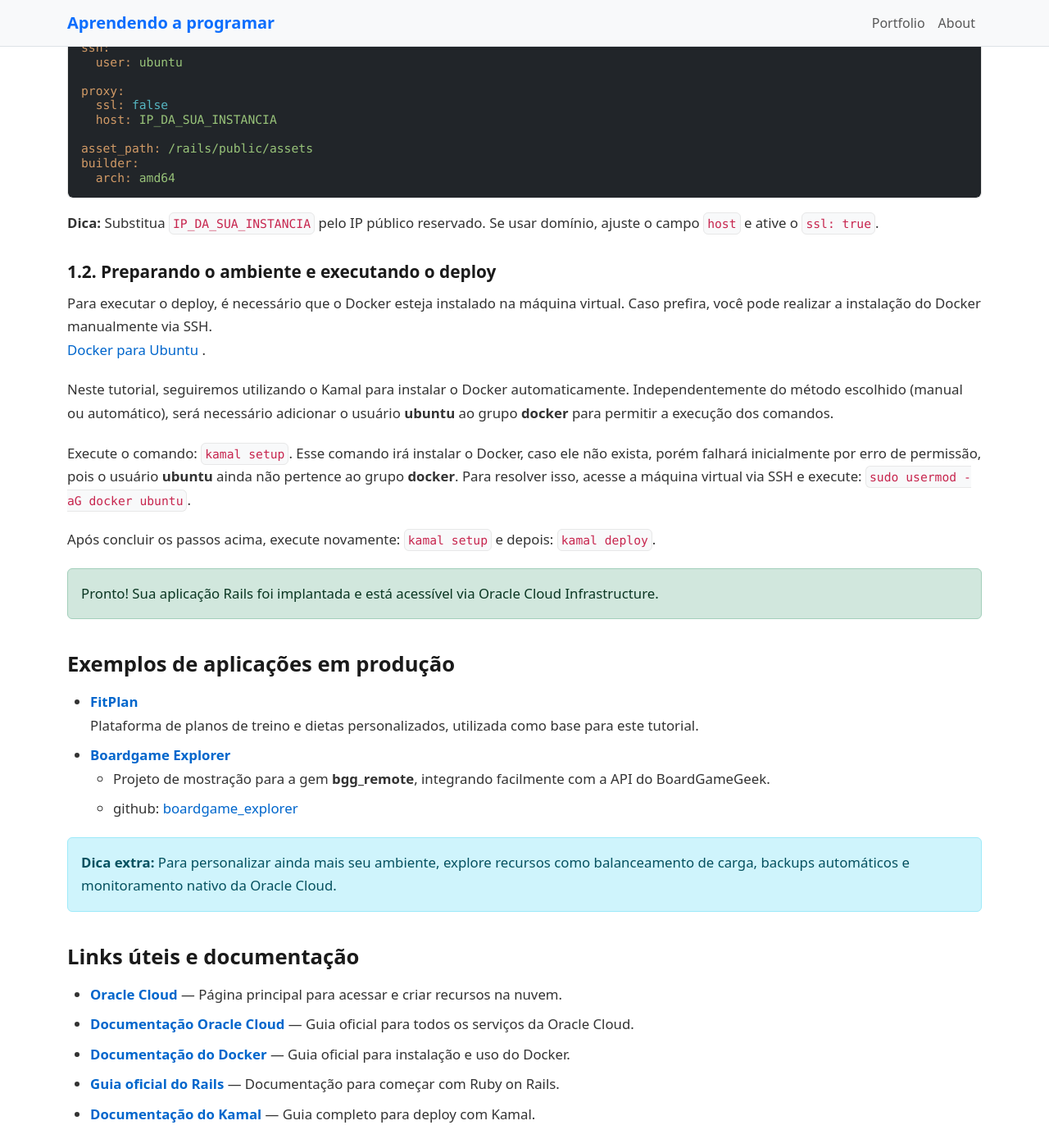
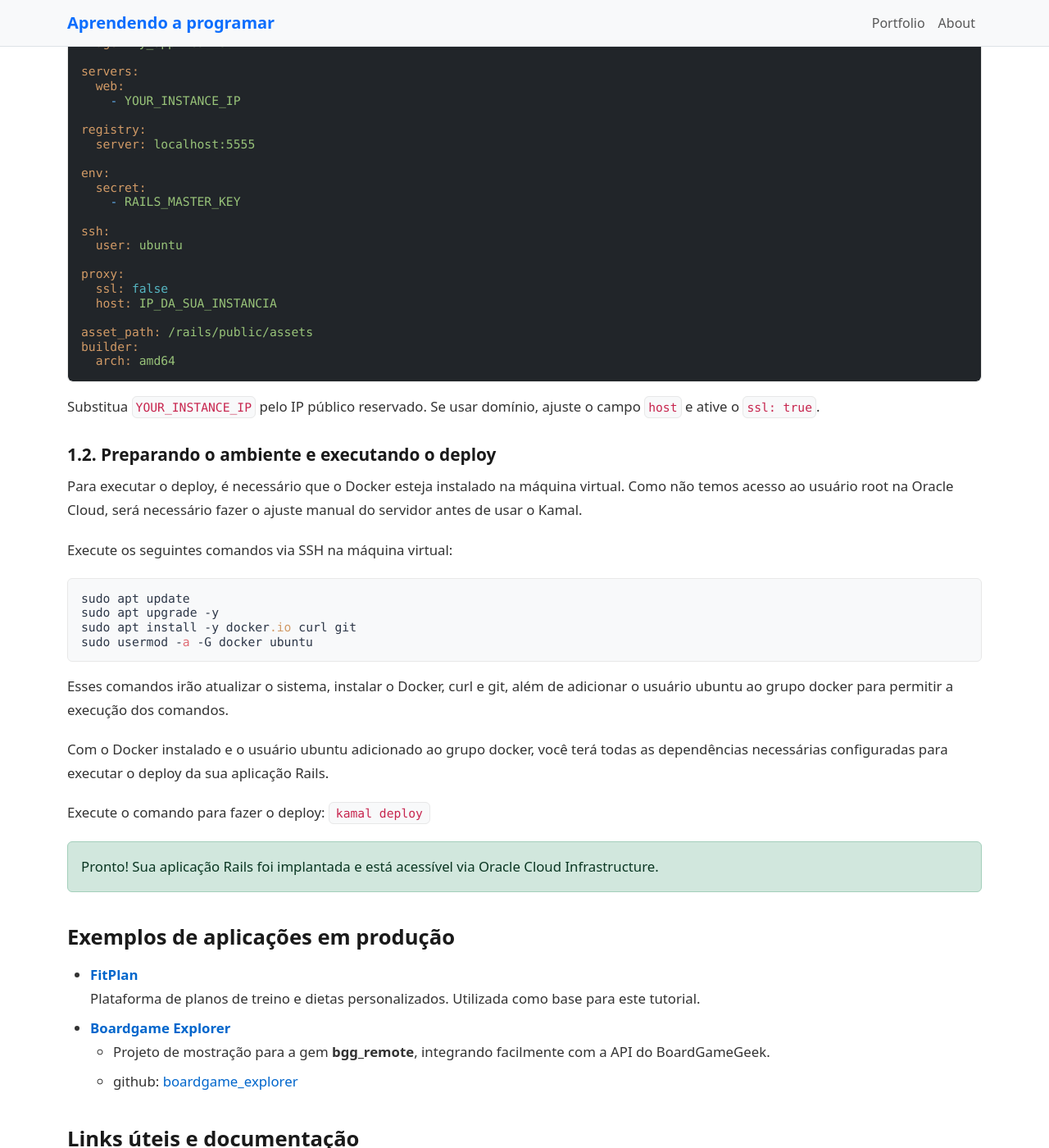
Before and after one commit to nicollinoxx/nicollinoxx.github.io, a Jekyll site: the page built from _posts/2025-12-28-deploying_with_oracle_cloud.html, in a window 1280 px wide and 1400 px high, scrolled down 9272 px. Shown: the whole window at 82% size. Built offline with Jekyll 4.4.1, drawn with Linux system fonts in a browser that asks for light colours; comment, search, counter and statistics services are not loaded; some of the changed text lies outside the part shown.

Commit message:
Update 2025-12-28-deploying_with_oracle_cloud.html

```diff
--- a/_posts/2025-12-28-deploying_with_oracle_cloud.html
+++ b/_posts/2025-12-28-deploying_with_oracle_cloud.html
@@ -7,14 +7,8 @@ pinned: true
 ---
 
 <p>
-  Este tutorial é um guia rapido para implantação na Oracle Cloud Infrastructure (OCI) usando o Kamal, com automação, segurança e escalabilidade.
-  Este guia cobre desde a criação da instância até o deploy final, com dicas práticas e exemplos reais.
-</p>
-
-<p>
-  O deploy de aplicações modernas exige automação, segurança e flexibilidade. Neste tutorial,
-  você vai aprender como unir o poder do <strong>Oracle Cloud</strong> com a praticidade do <strong>Kamal</strong>
-  para entregar aplicações Rails em produção de forma eficiente e profissional.
+  Este tutorial ensina como fazer o deploy de uma aplicação Rails na Oracle Cloud com Kamal,
+  cobrindo desde a criação da instância até a publicação, com exemplos reais.
 </p>
 
 <h2 class="mt-5">Pré-requisitos</h2>
@@ -44,21 +38,19 @@ pinned: true
 </p>
 <img class="img-fluid rounded shadow mb-3" src="/attachments/deploying_with_oracle_cloud/configuring_virtual_machine_image.png" alt="Configuração da imagem" />
 
+<p>Na seção de imagens, selecione <strong>Ubuntu</strong>, a versão utilizada para este tutorial.</p>
+<img class="img-fluid rounded shadow mb-3" src="/attachments/deploying_with_oracle_cloud/select_virtual_machine_image.png" alt="Configuração da imagem" />
+
 <p>
-  Recomendo utilizar o Ubuntu 24.04 Minimal, pois é leve, estável e ideal para servidores. Após selecionar, defina um nome para sua instância para facilitar a identificação no painel.
+  Em image name recomendo utilizar o Ubuntu 24.04 Minimal, pois é leve, estável e ideal para servidores. Após selecionar, defina um nome para sua instância para facilitar a identificação no painel.
 </p>
 <img class="img-fluid rounded shadow mb-3" src="/attachments/deploying_with_oracle_cloud/virtual_machine_image_name.png" alt="Nomeando instância" />
 
 <h3>1.1. Configurando rede</h3>
 <p>
-  Crie uma <strong>Virtual Cloud Network</strong> exclusiva para sua instância. Para ambientes de produção, restrinja o acesso apenas aos IPs necessários.
+  Crie uma <strong>Virtual Cloud Network</strong> exclusiva para sua instância.
 </p>
 <img class="img-fluid rounded shadow mb-3" src="/attachments/deploying_with_oracle_cloud/virtual_machine_primary_network.png" alt="Configuração de rede" />
-
-<p>
-  Dica: você pode personalizar as regras de firewall e sub-redes conforme a necessidade do seu projeto.
-  Para ambientes de produção, é fundamental revisar cuidadosamente as regras de segurança.
-</p>
 
 <h3>1.2. Gerando e adicionando a chave SSH</h3>
 
@@ -84,7 +76,7 @@ pinned: true
 <img class="img-fluid rounded shadow mb-3" src="/attachments/deploying_with_oracle_cloud/oracle_cloud_ssh_key.png" alt="Campo para colar a chave pública na Oracle Cloud" />
 
 <p>
-  Cole a chave pública no campo indicado durante a criação da instância. Isso permitirá que
+  Ainda na etapa <strong>Networking</strong>, Cole a chave pública no campo indicado durante a criação da instância. Isso permitirá que
   apenas quem possuir a chave privada tenha acesso ao servidor via SSH, aumentando a segurança.
 </p>
 
@@ -140,7 +132,6 @@ pinned: true
 <img class="img-fluid rounded shadow mb-3" src="/attachments/deploying_with_oracle_cloud/add_ingress_rules.png" alt="Adicionando regra de entrada" />
 
 <p>
-  <strong>Dica:</strong> Em ambientes de produção, restrinja o acesso apenas aos IPs necessários para aumentar a segurança.<br>
   <strong>Para acessar a máquina, execute:</strong> <code class="p-1">ssh ubuntu@ip_publico_da_sua_instancia</code>
 </p>
 
@@ -161,12 +152,12 @@ pinned: true
 </p>
 
 <pre><code class="bg-dark text-light p-3 rounded">
-service: minha_app
-image: minha_app
+service: my_application
+image: my_application
 
 servers:
   web:
-    - IP_DA_SUA_INSTANCIA
+    - YOUR_INSTANCE_IP
 
 registry:
   server: localhost:5555
@@ -174,8 +165,6 @@ registry:
 env:
   secret:
     - RAILS_MASTER_KEY
-  clear:
-    SOLID_QUEUE_IN_PUMA: true
 
 ssh:
   user: ubuntu
@@ -190,7 +179,7 @@ builder:
 </code></pre>
 
 <p>
-  <strong>Dica:</strong> Substitua <code class="p-1">IP_DA_SUA_INSTANCIA</code> pelo IP público reservado. Se usar domínio, ajuste o campo
+  Substitua <code class="p-1">YOUR_INSTANCE_IP</code> pelo IP público reservado. Se usar domínio, ajuste o campo
   <code class="p-1">host</code> e ative o <code class="p-1">ssl: true</code>.
 </p>
 
@@ -198,27 +187,31 @@ builder:
 
 <p>
   Para executar o deploy, é necessário que o Docker esteja instalado na máquina virtual.
-  Caso prefira, você pode realizar a instalação do Docker manualmente via SSH.<br>
-  <a href="https://docs.docker.com/engine/install/ubuntu/" target="_blank">
-    Docker para Ubuntu
-  </a>.
+  Como não temos acesso ao usuário root na Oracle Cloud, será necessário fazer o ajuste manual do servidor antes de usar o Kamal.
 </p>
 
 <p>
-  Neste tutorial, seguiremos utilizando o Kamal para instalar o Docker automaticamente.
-  Independentemente do método escolhido (manual ou automático), será necessário adicionar o usuário
-  <strong>ubuntu</strong> ao grupo <strong>docker</strong> para permitir a execução dos comandos.
+  Execute os seguintes comandos via SSH na máquina virtual:
+</p>
+
+<pre><code>sudo apt update
+sudo apt upgrade -y
+sudo apt install -y docker.io curl git
+sudo usermod -a -G docker ubuntu
+</code></pre>
+
+<p>
+  Esses comandos irão atualizar o sistema, instalar o Docker, curl e git, além de adicionar o usuário ubuntu ao grupo docker
+  para permitir a execução dos comandos.
 </p>
 
 <p>
-  Execute o comando: <code class="p-1">kamal setup</code>.
-  Esse comando irá instalar o Docker, caso ele não exista, porém falhará inicialmente por erro de permissão,
-  pois o usuário <strong>ubuntu</strong> ainda não pertence ao grupo <strong>docker</strong>.
-  Para resolver isso, acesse a máquina virtual via SSH e execute: <code class="p-1">sudo usermod -aG docker ubuntu</code>.
+  Com o Docker instalado e o usuário ubuntu adicionado ao grupo docker, você terá todas as dependências necessárias
+  configuradas para executar o deploy da sua aplicação Rails.
 </p>
 
 <p>
-  Após concluir os passos acima, execute novamente: <code class="p-1">kamal setup</code> e depois: <code class="p-1">kamal deploy</code>.
+  Execute o comando para fazer o deploy: <code class="px-2 py-1">kamal deploy</code>
 </p>
 
 <div class="alert alert-success">
@@ -230,7 +223,7 @@ builder:
 <ul>
   <li>
     <a href="https://fitplan.vip" target="_blank"><strong>FitPlan</strong></a><br>
-    Plataforma de planos de treino e dietas personalizados, utilizada como base para este tutorial.
+    Plataforma de planos de treino e dietas personalizados. Utilizada como base para este tutorial.
   </li>
   <li>
     <a href="https://boardgame.fitplan.vip" target="_blank"><strong>Boardgame Explorer</strong></a><br>
@@ -244,10 +237,6 @@ builder:
     </ul>
   </li>
 </ul>
-
-<div class="alert alert-info">
-  <strong>Dica extra:</strong> Para personalizar ainda mais seu ambiente, explore recursos como balanceamento de carga, backups automáticos e monitoramento nativo da Oracle Cloud.
-</div>
 
 <h2>Links úteis e documentação</h2>
 <ul>
```
Also changed, not shown: other parts of _posts/2025-12-28-deploying_with_oracle_cloud.html (+2 -2 lines).
